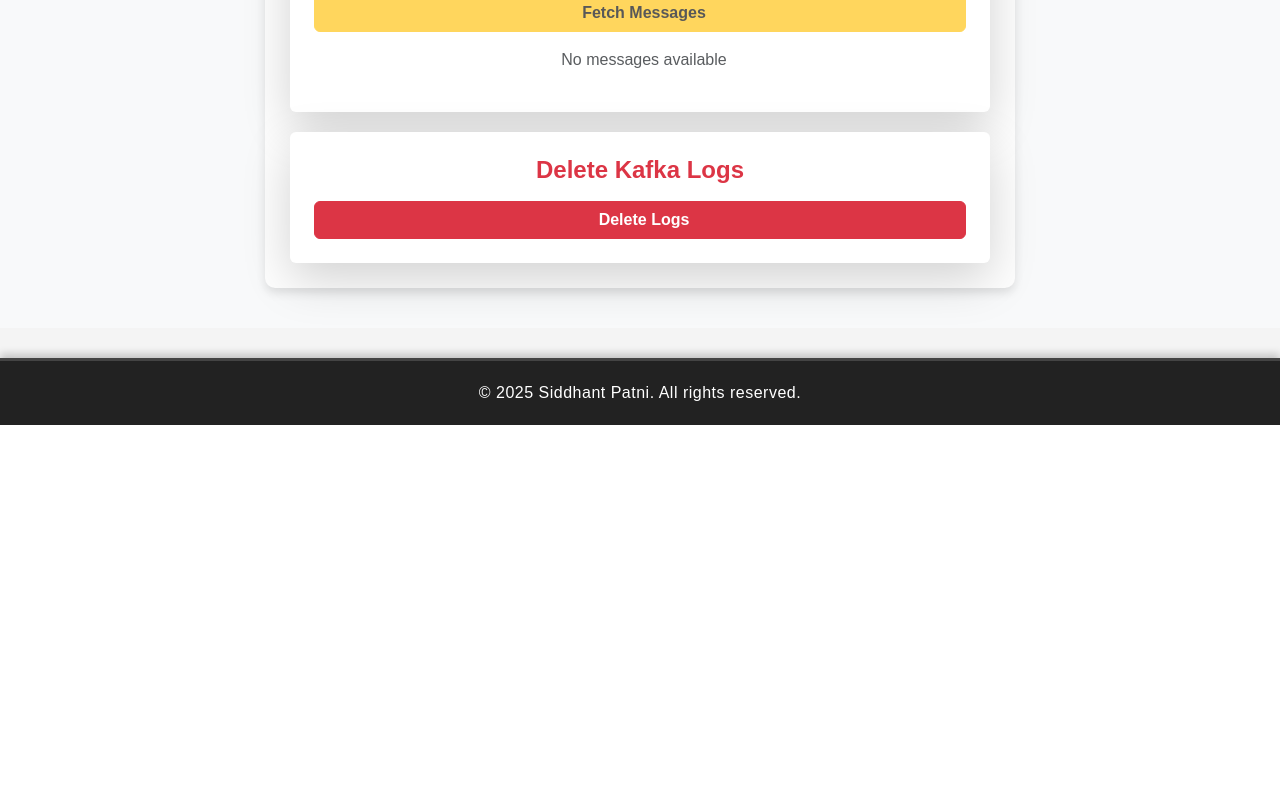
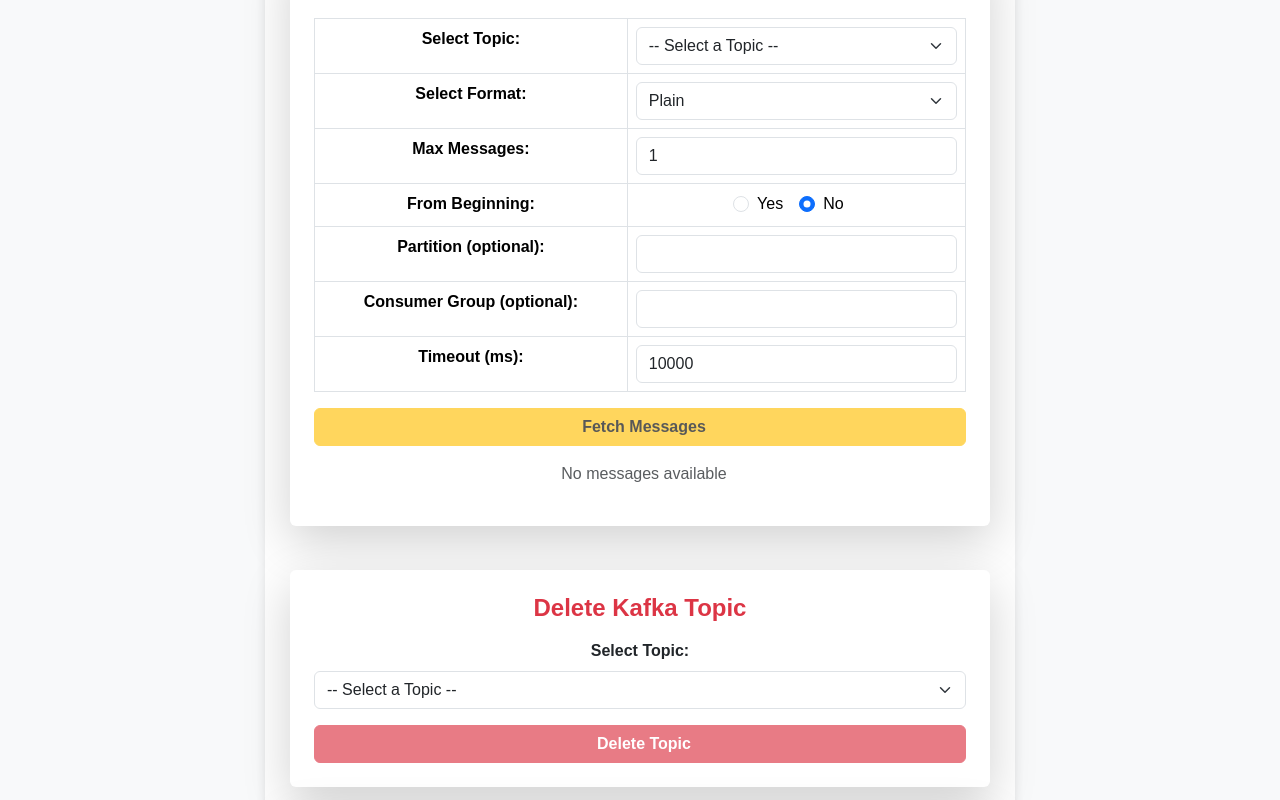
Before and after one commit to siddhantpatni0407/react-kafka-manager-ui, a React (Create React App) app: page / in a window 1280 px wide. Shown: the part 2620-3420 px from the top of the page. Before the commit the page ends 3045 px from the top, so only its background shows below. Built offline with nearby package versions, Linux system fonts and the light colour scheme.

Commit message:
Consume message enhancements
Consume message enhancements

```diff
--- a/src/components/KafkaControls.js
+++ b/src/components/KafkaControls.js
@@ -41,6 +41,13 @@ const KafkaControls = () => {
   const [topicToDelete, setTopicToDelete] = useState("");
   const [isDeletingTopic, setIsDeletingTopic] = useState(false);
   const [deleteTopicResponse, setDeleteTopicResponse] = useState("");
+
+  const [format, setFormat] = useState("plain");
+  const [maxMessages, setMaxMessages] = useState(1);
+  const [fromBeginning, setFromBeginning] = useState(false);
+  const [group, setGroup] = useState("");
+  const [timeoutMs, setTimeoutMs] = useState(10000);
+  const [responseMessage, setResponseMessage] = useState("");
 
   const checkKafkaHealth = async () => {
     try {
@@ -99,7 +106,10 @@ const KafkaControls = () => {
         }
       );
 
-      if (response.data.status && response.data.status.includes("No messages")) {
+      if (
+        response.data.status &&
+        response.data.status.includes("No messages")
+      ) {
         setConsumedMessages(""); // Clear any previously fetched messages
         setConsumeMessageResponse(
           "❌ No messages available in this topic. Please ensure messages have been pushed."
@@ -112,10 +122,63 @@ const KafkaControls = () => {
       }
     } catch (error) {
       console.error("Error consuming messages:", error);
-      setConsumeMessageResponse("❌ Failed to fetch messages. Please try again.");
+      setConsumeMessageResponse(
+        "❌ Failed to fetch messages. Please try again."
+      );
     }
   };
 
+  const consumeLatestMessage = async () => {
+    if (!selectedConsumeTopic) return;
+
+    try {
+      // Use the constant API endpoint for the latest message
+      const response = await fetch(
+        `${API_ENDPOINTS.KAFKA_CONSUME_LATEST_MESSAGE_URL}?topicName=${selectedConsumeTopic}`
+      );
+      const data = await response.json();
+
+      if (response.ok) {
+        setConsumeMessageResponse(
+          `Latest message consumed from topic '${selectedConsumeTopic}'`
+        );
+        setConsumedMessages(data.message);
+      } else {
+        setConsumeMessageResponse(
+          data.status || "Failed to consume latest message"
+        );
+        setConsumedMessages(null);
+      }
+    } catch (error) {
+      console.error("Error consuming latest message:", error);
+      setConsumeMessageResponse("Error consuming latest message");
+      setConsumedMessages(null);
+    }
+  };
+
+  const consumeMessagesWithOptions = async () => {
+    try {
+      const response = await axios.get(
+        API_ENDPOINTS.KAFKA_CONSUME_MESSAGE_WITH_OPTIONS_URL,
+        {
+          params: {
+            topicName: selectedTopic,
+            format,
+            maxMessages,
+            fromBeginning,
+            partition: partition || "",
+            group: group || "",
+            timeoutMs,
+          },
+        }
+      );
+      setResponseMessage(response.data.status);
+      setConsumedMessages(response.data.messages || "");
+    } catch (error) {
+      setResponseMessage("Error consuming messages");
+      console.error("Error:", error);
+    }
+  };
 
   const handlePathChange = (event) => {
     setKafkaUserDefinedPath(event.target.value.trim()); // Store raw path
@@ -574,61 +637,6 @@ const KafkaControls = () => {
         )}
       </div>
 
-      {/* Delete Kafka Topic Section */}
-      <div className="card shadow-lg p-4 border-0 mt-4">
-        <h4 className="text-danger text-center mb-3 fw-bold">
-          <i className="bi bi-x-circle fs-6"></i> Delete Kafka Topic
-        </h4>
-
-        {/* Topic Selection Dropdown */}
-        <div className="mb-3">
-          <label htmlFor="delete-topic-select" className="form-label fw-bold">
-            Select Topic:
-          </label>
-          <select
-            id="delete-topic-select"
-            className="form-select"
-            onChange={(e) => setTopicToDelete(e.target.value)}
-            value={topicToDelete}
-            aria-label="Select Kafka Topic to Delete"
-          >
-            <option value="">-- Select a Topic --</option>
-            {topics.map((topic) => (
-              <option key={topic} value={topic}>
-                {topic}
-              </option>
-            ))}
-          </select>
-        </div>
-
-        {/* Delete Topic Button */}
-        <button
-          className="btn btn-danger w-100 fw-bold d-flex align-items-center justify-content-center gap-2"
-          onClick={deleteKafkaTopic}
-          disabled={!topicToDelete || isDeletingTopic}
-        >
-          {isDeletingTopic ? (
-            <>
-              <i className="spinner-border spinner-border-sm"></i> Deleting...
-            </>
-          ) : (
-            <>
-              <i className="bi bi-trash"></i> Delete Topic
-            </>
-          )}
-        </button>
-
-        {/* Response Message */}
-        {deleteTopicResponse && (
-          <div
-            className="alert alert-warning mt-3 text-center fw-bold shadow-sm"
-            role="alert"
-          >
-            {deleteTopicResponse}
-          </div>
-        )}
-      </div>
-
       {/* View All Topics Section */}
       <div className="card shadow-lg p-4 border-0">
         <h4 className="text-primary text-center mb-3 fw-bold">
@@ -814,7 +822,7 @@ const KafkaControls = () => {
         {/* Consume Kafka Message Section */}
         <div className="card shadow-lg p-4 border-0 mt-4">
           <h4 className="text-danger text-center mb-3 fw-bold">
-            <i className="bi bi-chat-dots-fill fs-6"></i> Consume Messages
+            <i className="bi bi-chat-dots-fill fs-6"></i> Consume All Messages
           </h4>
 
           {/* Topic Selection Dropdown */}
@@ -850,6 +858,15 @@ const KafkaControls = () => {
             <i className="bi bi-arrow-repeat"></i> Fetch Messages
           </button>
 
+          {/* Fetch Latest Message Button */}
+          <button
+            className="btn btn-info w-100 fw-bold d-flex align-items-center justify-content-center gap-2 mt-3"
+            onClick={consumeLatestMessage}
+            disabled={!selectedConsumeTopic}
+          >
+            <i className="bi bi-clock-history"></i> Fetch Latest Message
+          </button>
+
           {/* Display Response Message */}
           {consumeMessageResponse && (
             <div className="alert alert-info alert-dismissible fade show mt-3 text-center fw-bold">
@@ -878,6 +895,247 @@ const KafkaControls = () => {
             )
           )}
         </div>
+      </div>
+
+      <div className="card shadow-lg p-4 border-0 mt-4">
+        <h4 className="text-danger text-center mb-3 fw-bold">
+          <i className="bi bi-chat-dots-fill fs-6"></i> Consume Messages with
+          Options
+        </h4>
+
+        <form>
+          <table className="table table-bordered">
+            <tbody>
+              {/* Topic Selection */}
+              <tr>
+                <td className="fw-bold">Select Topic:</td>
+                <td>
+                  <select
+                    id="consume-topic-select"
+                    className="form-select"
+                    onChange={(e) => setSelectedTopic(e.target.value)}
+                    value={selectedTopic}
+                  >
+                    <option value="">-- Select a Topic --</option>
+                    {topics.map((topic) => (
+                      <option key={topic} value={topic}>
+                        {topic}
+                      </option>
+                    ))}
+                  </select>
+                </td>
+              </tr>
+
+              {/* Format Selection */}
+              <tr>
+                <td className="fw-bold">Select Format:</td>
+                <td>
+                  <select
+                    id="consume-format"
+                    className="form-select"
+                    onChange={(e) => setFormat(e.target.value)}
+                    value={format}
+                  >
+                    <option value="plain">Plain</option>
+                    <option value="json">JSON</option>
+                  </select>
+                </td>
+              </tr>
+
+              {/* Max Messages */}
+              <tr>
+                <td className="fw-bold">Max Messages:</td>
+                <td>
+                  <input
+                    id="max-messages"
+                    type="number"
+                    className="form-control"
+                    value={maxMessages}
+                    onChange={(e) => setMaxMessages(Number(e.target.value))}
+                    min="1"
+                  />
+                </td>
+              </tr>
+
+              {/* From Beginning */}
+              <tr>
+                <td className="fw-bold">From Beginning:</td>
+                <td>
+                  <div className="form-check form-check-inline">
+                    <input
+                      className="form-check-input"
+                      type="radio"
+                      name="fromBeginning"
+                      id="fromBeginningYes"
+                      value="true"
+                      checked={fromBeginning === true}
+                      onChange={() => setFromBeginning(true)}
+                    />
+                    <label
+                      className="form-check-label"
+                      htmlFor="fromBeginningYes"
+                    >
+                      Yes
+                    </label>
+                  </div>
+                  <div className="form-check form-check-inline">
+                    <input
+                      className="form-check-input"
+                      type="radio"
+                      name="fromBeginning"
+                      id="fromBeginningNo"
+                      value="false"
+                      checked={fromBeginning === false}
+                      onChange={() => setFromBeginning(false)}
+                    />
+                    <label
+                      className="form-check-label"
+                      htmlFor="fromBeginningNo"
+                    >
+                      No
+                    </label>
+                  </div>
+                </td>
+              </tr>
+
+              {/* Partition */}
+              <tr>
+                <td className="fw-bold">Partition (optional):</td>
+                <td>
+                  <input
+                    id="partition"
+                    type="number"
+                    className="form-control"
+                    value={partition || ""}
+                    onChange={(e) => setPartition(e.target.value)}
+                    min="0"
+                  />
+                </td>
+              </tr>
+
+              {/* Consumer Group */}
+              <tr>
+                <td className="fw-bold">Consumer Group (optional):</td>
+                <td>
+                  <input
+                    id="group"
+                    type="text"
+                    className="form-control"
+                    value={group}
+                    onChange={(e) => setGroup(e.target.value)}
+                  />
+                </td>
+              </tr>
+
+              {/* Timeout */}
+              <tr>
+                <td className="fw-bold">Timeout (ms):</td>
+                <td>
+                  <input
+                    id="timeout"
+                    type="number"
+                    className="form-control"
+                    value={timeoutMs}
+                    onChange={(e) => setTimeoutMs(Number(e.target.value))}
+                    min="1000"
+                  />
+                </td>
+              </tr>
+            </tbody>
+          </table>
+
+          {/* Fetch Kafka Messages Button */}
+          <button
+            className="btn btn-warning w-100 fw-bold d-flex align-items-center justify-content-center gap-2"
+            onClick={consumeMessagesWithOptions}
+            disabled={!selectedTopic}
+          >
+            <i className="bi bi-arrow-repeat"></i> Fetch Messages
+          </button>
+        </form>
+
+        {/* Display Response Message */}
+        {responseMessage && (
+          <div className="alert alert-info alert-dismissible fade show mt-3 text-center fw-bold">
+            {responseMessage}
+          </div>
+        )}
+
+        {/* Display Consumed Messages */}
+        {consumedMessages ? (
+          <div
+            className="border rounded mt-3 p-3 bg-light overflow-auto shadow-sm"
+            style={{
+              maxHeight: "250px",
+              whiteSpace: "pre-wrap",
+              fontSize: "14px",
+            }}
+          >
+            <pre className="m-0 text-success fw-bold">{consumedMessages}</pre>
+          </div>
+        ) : (
+          !responseMessage && (
+            <p className="text-muted text-center mt-3">
+              <i className="bi bi-exclamation-circle-fill me-2"></i> No messages
+              available
+            </p>
+          )
+        )}
+      </div>
+
+      {/* Delete Kafka Topic Section */}
+      <div className="card shadow-lg p-4 border-0 mt-4">
+        <h4 className="text-danger text-center mb-3 fw-bold">
+          <i className="bi bi-x-circle fs-6"></i> Delete Kafka Topic
+        </h4>
+
+        {/* Topic Selection Dropdown */}
+        <div className="mb-3">
+          <label htmlFor="delete-topic-select" className="form-label fw-bold">
+            Select Topic:
+          </label>
+          <select
+            id="delete-topic-select"
+            className="form-select"
+            onChange={(e) => setTopicToDelete(e.target.value)}
+            value={topicToDelete}
+            aria-label="Select Kafka Topic to Delete"
+          >
+            <option value="">-- Select a Topic --</option>
+            {topics.map((topic) => (
+              <option key={topic} value={topic}>
+                {topic}
+              </option>
+            ))}
+          </select>
+        </div>
+
+        {/* Delete Topic Button */}
+        <button
+          className="btn btn-danger w-100 fw-bold d-flex align-items-center justify-content-center gap-2"
+          onClick={deleteKafkaTopic}
+          disabled={!topicToDelete || isDeletingTopic}
+        >
+          {isDeletingTopic ? (
+            <>
+              <i className="spinner-border spinner-border-sm"></i> Deleting...
+            </>
+          ) : (
+            <>
+              <i className="bi bi-trash"></i> Delete Topic
+            </>
+          )}
+        </button>
+
+        {/* Response Message */}
+        {deleteTopicResponse && (
+          <div
+            className="alert alert-warning mt-3 text-center fw-bold shadow-sm"
+            role="alert"
+          >
+            {deleteTopicResponse}
+          </div>
+        )}
       </div>
 
       {/* Delete Logs Section */}
--- a/src/components/constants.js
+++ b/src/components/constants.js
@@ -8,6 +8,8 @@ export const API_ENDPOINTS = {
   GET_TOPIC_DETAILS_URL: "http://localhost:8081/api/v1/kafka-service/kafka/topic/details", // GET endpoint for getting topic details
   KAFKA_PUBLISH_MESSAGE_URL : "http://localhost:8081/api/v1/kafka-service/kafka/publish",
   KAFKA_CONSUME_MESSAGE_URL : "http://localhost:8081/api/v1/kafka-service/kafka/consume",
+  KAFKA_CONSUME_LATEST_MESSAGE_URL : "http://localhost:8081/api/v1/kafka-service/kafka/consume/latest-message",
+  KAFKA_CONSUME_MESSAGE_WITH_OPTIONS_URL : "http://localhost:8081/api/v1/kafka-service/kafka/consume/options",
   KAFKA_CONSUME_HEALTH_CHECK_URL : "http://localhost:8081/api/v1/kafka-service/kafka/health",
   DELETE_KAFKA_TOPIC_URL : "http://localhost:8081/api/v1/kafka-service/kafka/topic"
 };
```
